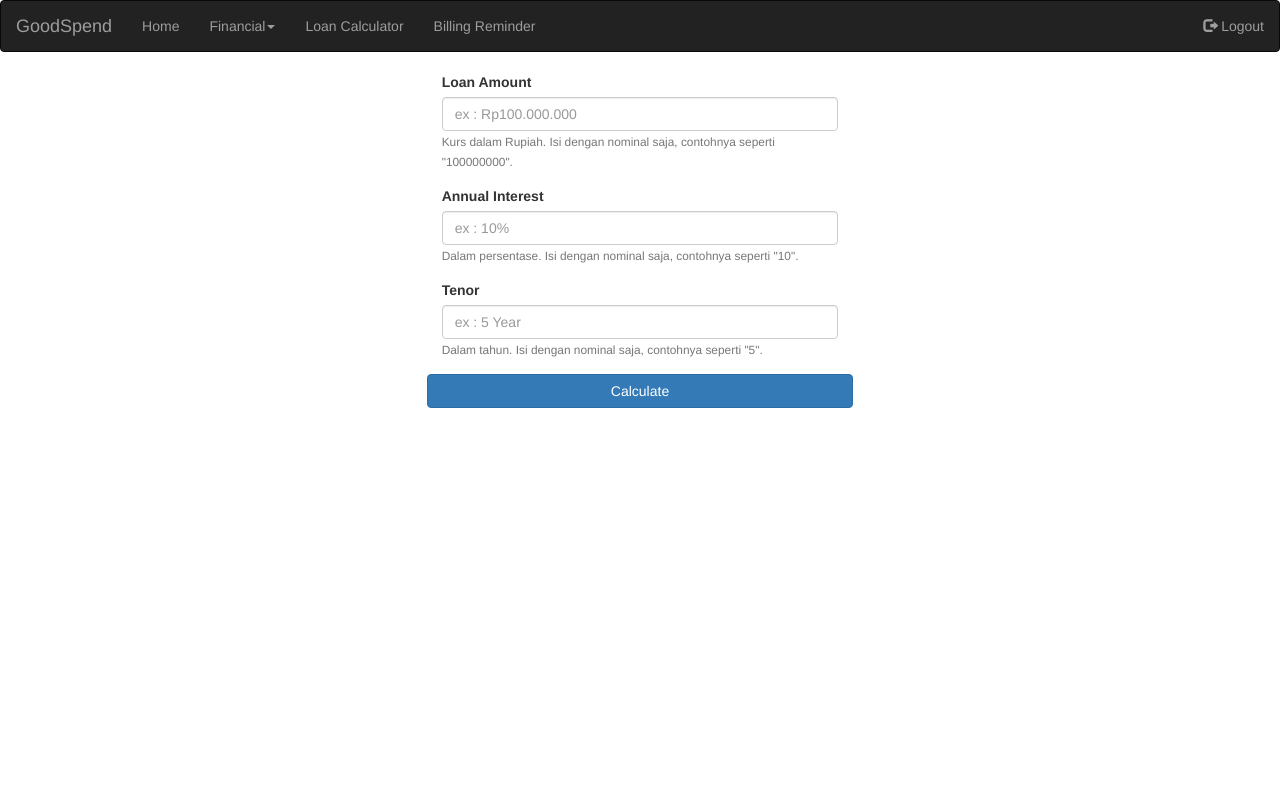
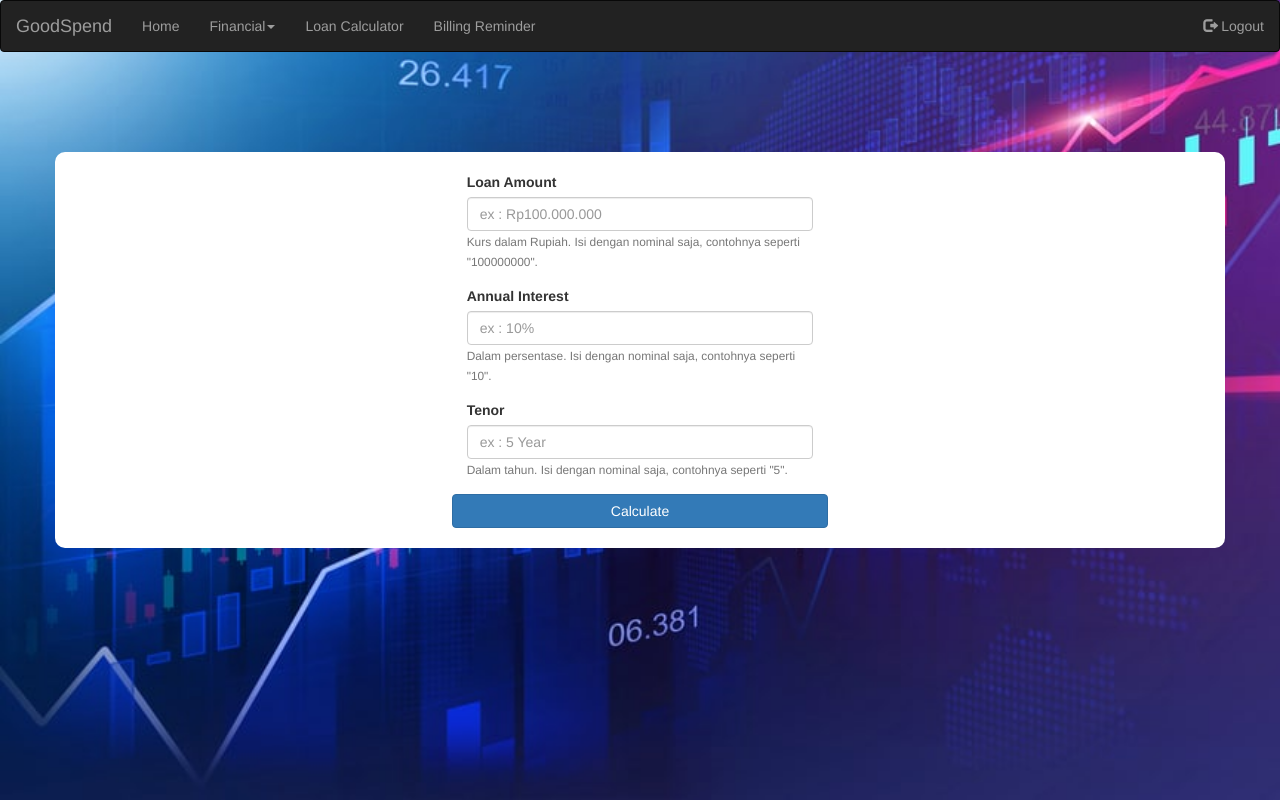
Before and after one commit to GoodSpend/MidTest, a Django app: page /loancalculator/form/ in a window 1280 px wide. Run offline with Django 4.2, Linux system fonts and the light colour scheme; some libraries are stand-ins or nearby versions.

Commit message:
add background for loan

```diff
--- a/loancalculator/templates/loan_form.html
+++ b/loancalculator/templates/loan_form.html
@@ -14,6 +14,7 @@
         <title>GoodSpend | Loan Calculator</title>
     </head>
     <body>
+      <div class="container">
           <form id="insert-loan-form" method="POST">
               <div class="form-group col-md-4 col-md-offset-4">
                   <label for="loanAmount">Loan Amount</label>
@@ -32,6 +33,7 @@
               </div>
                   <input type="submit" class="btn btn-primary col-md-4 col-md-offset-4" name="submit" value="Calculate" data-toggle="modal" data-target="#calculatedLoanModal"></button>
           </form>
+      </div>
 
         <div class="modal fade" id="calculatedLoanModal" tabindex="-1" role="dialog" aria-labelledby="calculatedLoanModalTitle" aria-hidden="true">
             <div class="modal-dialog modal-dialog-centered" role="document">
@@ -65,6 +67,22 @@
             </ul>
         {% endif %}
     </body>
+    <style>
+      body {
+        background-image: url("{% static 'img/finance_bg.jpg' %}");
+        background-repeat: no-repeat;
+        background-size: cover;
+        background-attachment: fixed;
+      }
+      .container {
+        margin-top: 100px;
+        background-color: white;
+        padding: 20px;
+        border-radius: 10px;
+        border-color: black;
+      }
+    </style>
+
 </html>
 
 <script src="https://ajax.googleapis.com/ajax/libs/jquery/3.6.0/jquery.min.js"></script>
```
Also changed, not shown: loancalculator/static/img/favicon.png (added), loancalculator/static/img/finance_bg.jpg (added). Lines whose indentation alone changed are shown as unchanged.
